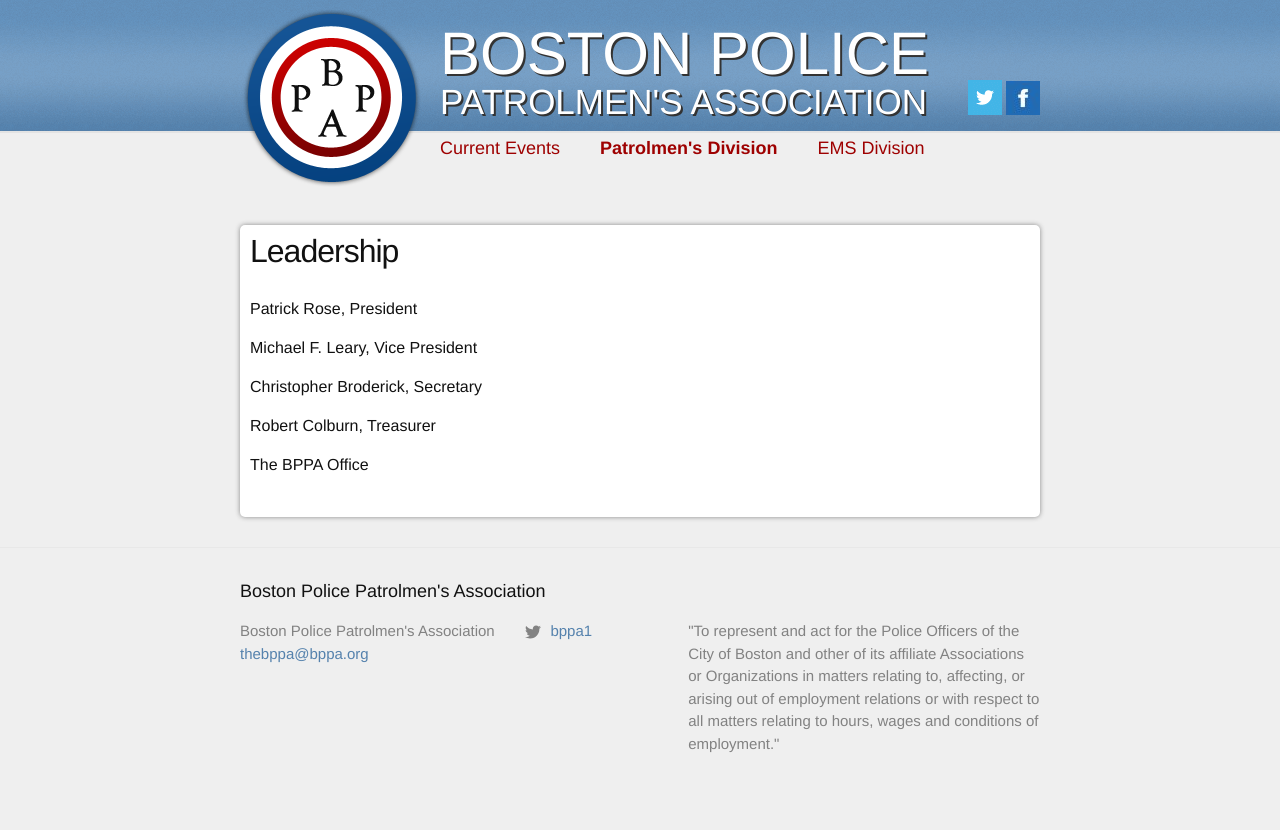
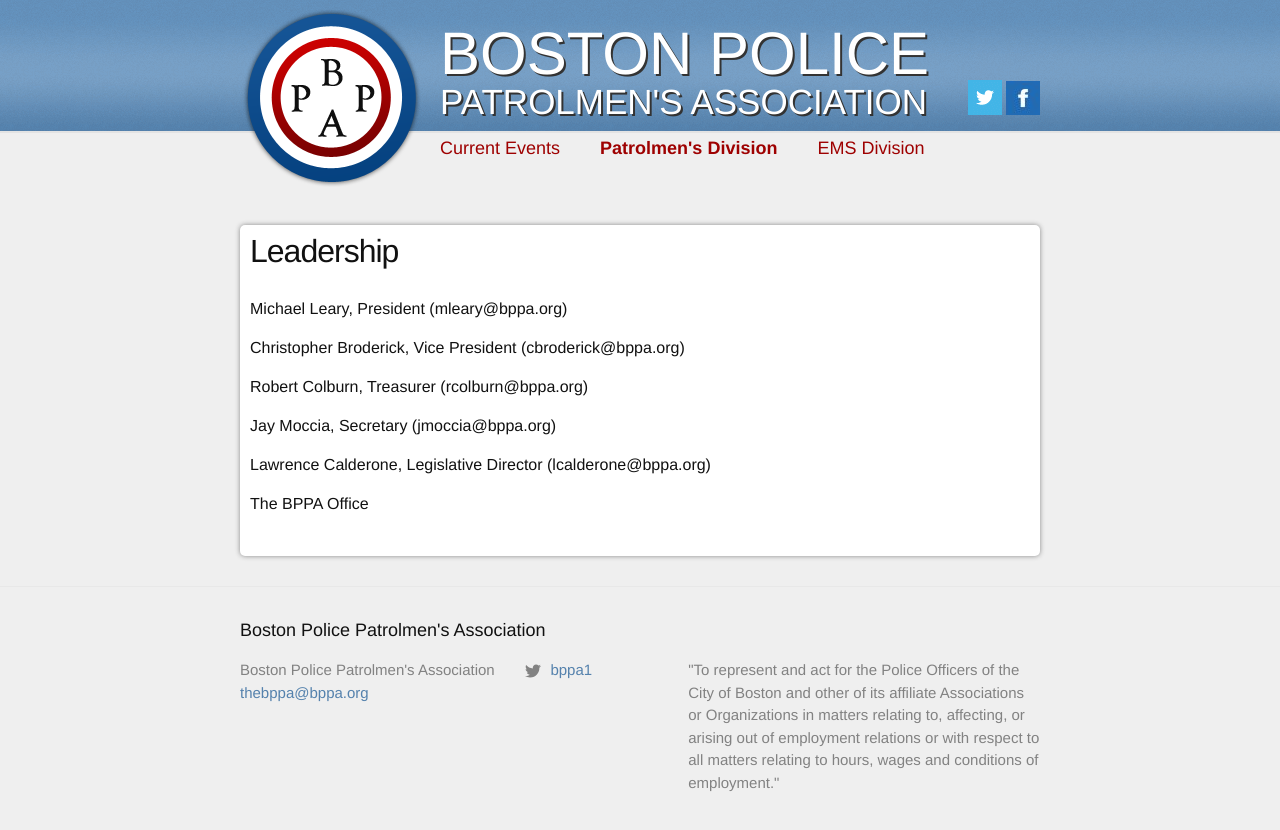
Before and after one commit to microsearch/bppa, a Jekyll site: the page built from patrolmens-division/leadership.md, in a window 1280 px wide. Shown: the top 830 px of the page. Built offline with Jekyll 4.4.1, drawn with Linux system fonts in a browser that asks for light colours; nearby versions of some CDN libraries.

Commit message:
Updated Leadership

```diff
--- a/patrolmens-division/leadership.md
+++ b/patrolmens-division/leadership.md
@@ -1,16 +1,18 @@
 ---
 title: Leadership
 permalink: "/patrolmens-division/leadership/"
+weight: 2
 layout: page
-weight: 2
 ---
 
-Patrick Rose, President
+Michael Leary, President (mleary@bppa.org)
 
-Michael F. Leary, Vice President
+Christopher Broderick, Vice President (cbroderick@bppa.org)
 
-Christopher Broderick, Secretary
+Robert Colburn, Treasurer (rcolburn@bppa.org)
 
-Robert Colburn, Treasurer
+Jay Moccia, Secretary (jmoccia@bppa.org)
+
+Lawrence Calderone, Legislative Director (lcalderone@bppa.org)
 
 The BPPA Office
```
